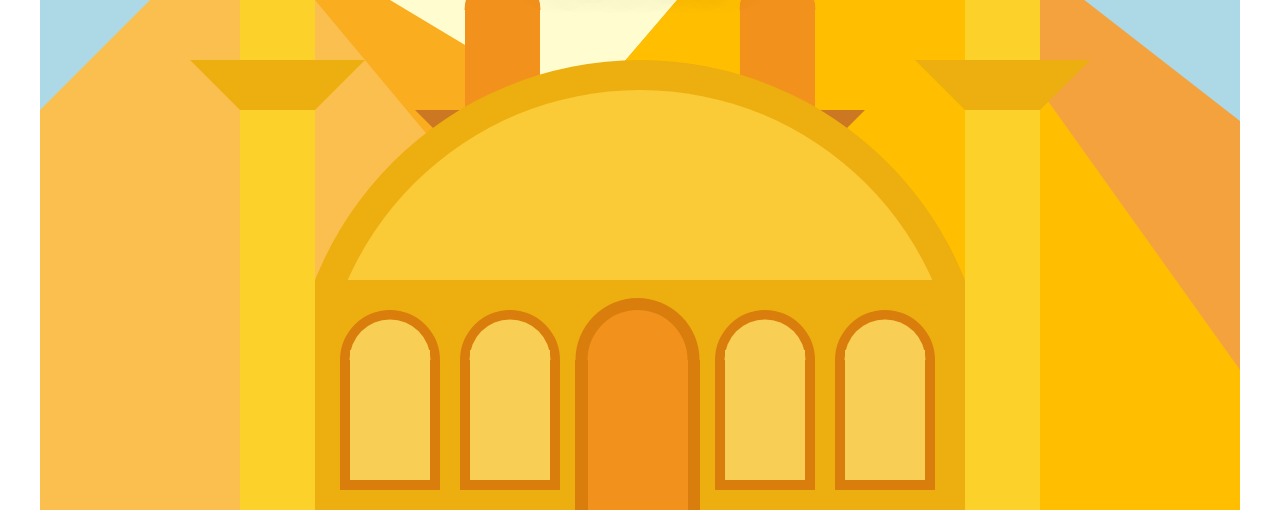
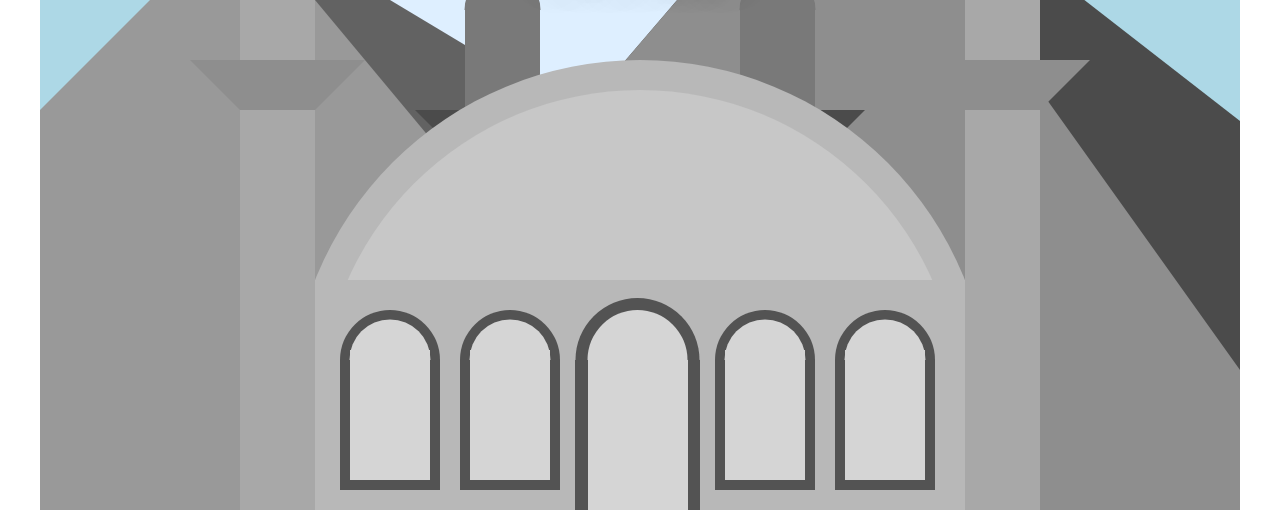
Before and after one commit to MFirtina61/Js-prog, a plain HTML site: page JS prog/Eind-PROG/grijs.html in a window 1280 px wide. Shown: the part 290-804 px from the top of the page. Drawn offline with Linux system fonts and the light colour scheme.

Commit message:
Nieuwe kleur

```diff
--- a/JS prog/Eind-PROG/index.html
+++ b/JS prog/Eind-PROG/grijs.html
@@ -9,8 +9,8 @@
       <h1>Ramadan Mubarak</h1>
       <p> Kom gezellig eten tijdens de Ramadan in Zaandam op 28 Januari aan de Plataanlaan</p>
     </div>
-   <a href="groen.html"> <canvas id="myCanvas" width="1200px" height="800"></canvas></a>
+    <a href="groen.html"><canvas id="myCanvas" width="1200px" height="800"></canvas></a>
 
-    <script src="script.js"></script>
+    <script src="grijs.js"></script>
   </body>
 </html>
--- /dev/null
+++ b/JS prog/Eind-PROG/grijs.js
@@ -0,0 +1,443 @@
+window.onload = canvas;
+var canvas = document.getElementById("myCanvas");
+var ctx = canvas.getContext("2d");
+
+//zon
+var yZon = 350;
+var xZon = 600;
+var radius = 300;
+var zonKleur = "#DEEFFF";
+
+function test() {
+  zonKleur = "red";
+}
+
+//pilaar H en B
+var Bpilaar = 75;
+var Hpilaar = 500;
+//pilaar
+var AchterKleurPaal = "#797979";
+var ActerStandje = "#4B4B4B";
+var VoorKleurPaal = "#A8A8A8";
+var VoorKleurStandje = "#8E8E8E";
+
+//berg
+var bergVoor1 = "#999999";
+var bergAchter1 = "#626262";
+var bergVoor2 = "#4B4B4B";
+var bergAchter2 = "#8E8E8E";
+
+
+//base
+var BaseKleur = "#B8B8B8";
+var binnenBaseKleur = "#C7C7C7";
+
+//achter raam kleur
+var achterRaamKleur = "#535353";
+var achterRaamGrote = 50;
+//voor raam
+var voorRaamKleur = "#D5D5D5";
+var voorRaamGrote = 40.5;
+
+//deur
+var Bdeur = 125;
+//deur kleur
+var deurKleur = "#535353";
+var blokKleur = "#D5D5D5";
+
+//ZON
+class zon1 {
+  constructor() {
+    this.yZon;
+    this.xZon;
+    this.radius;
+    this.zonKleur;
+  }
+  tekenZon(ctx) {
+    ctx.beginPath();
+    ctx.fillStyle = zonKleur;
+    ctx.arc(xZon, yZon, radius, 0, Math.PI * 2, false);
+    ctx.fill();
+    ctx.closePath();
+  }
+}
+
+class moskeebase {
+  constructor() {
+    this.BaseKleur;
+    this.binnenBaseKleur;
+  }
+  tekenBase(ctx) {
+    //base
+    ctx.beginPath();
+    ctx.fillStyle = BaseKleur;
+    ctx.arc(600, 700, 350, Math.PI, Math.PI * 2, false);
+    ctx.fill();
+    ctx.closePath();
+    //base vierkant
+    ctx.beginPath();
+    ctx.fillStyle = BaseKleur;
+    ctx.fillRect(250, 700, 700, 150);
+    ctx.fill();
+    ctx.closePath();
+
+    //boven binnen kant
+    ctx.beginPath();
+    ctx.fillStyle = binnenBaseKleur;
+    ctx.arc(600, 700, 320, Math.PI, Math.PI * 2, false);
+    ctx.fill();
+    ctx.closePath();
+    //onderkant
+    ctx.beginPath();
+    ctx.fillStyle = BaseKleur;
+    ctx.fillRect(250, 570, 700, 150);
+    ctx.fill();
+    ctx.closePath();
+  }
+}
+
+class voorPilaar {
+  constructor() {
+    this.VoorKleurPaal;
+    this.VoorKleurStandje;
+  }
+  tekenPilaar(ctx) {
+    //pilaar 2
+    ctx.beginPath();
+    ctx.fillStyle = VoorKleurPaal;
+    ctx.fillRect(925, 250, Bpilaar, 700);
+    ctx.fill();
+    ctx.closePath();
+
+    //standje 2
+    ctx.beginPath();
+    ctx.fillStyle = VoorKleurStandje;
+    ctx.moveTo(875, 350);
+    ctx.lineTo(1050, 350);
+    ctx.lineTo(1000, 400);
+    ctx.lineTo(925, 400);
+    ctx.fill();
+    ctx.closePath();
+
+    //pilaar 1
+    ctx.beginPath();
+    ctx.fillStyle = VoorKleurPaal;
+    ctx.fillRect(200, 250, Bpilaar, 700);
+    ctx.fill();
+    ctx.closePath();
+
+    //standje 1
+    ctx.beginPath();
+    ctx.fillStyle = VoorKleurStandje;
+    ctx.moveTo(150, 350);
+    ctx.lineTo(325, 350);
+    ctx.lineTo(275, 400);
+    ctx.lineTo(200, 400);
+    ctx.fill();
+    ctx.closePath();
+  }
+}
+class Apilaar {
+  constructor() {
+    this.AchterKleurPaal;
+  }
+  tekenAchterPilaar(ctx) {
+    //pilaar 3
+    ctx.beginPath();
+    ctx.fillStyle = AchterKleurPaal;
+    ctx.fillRect(700, 300, Bpilaar, Hpilaar);
+    ctx.fill();
+    ctx.closePath();
+
+    //standje 3
+    ctx.beginPath();
+    ctx.fillStyle = ActerStandje;
+    ctx.moveTo(650, 400);
+    ctx.lineTo(825, 400);
+    ctx.lineTo(775, 450);
+    ctx.lineTo(700, 450);
+    ctx.fill();
+    ctx.closePath();
+
+    //pilaar 4
+    ctx.beginPath();
+    ctx.fillStyle = AchterKleurPaal;
+    ctx.fillRect(425, 300, Bpilaar, Hpilaar);
+    ctx.fill();
+    ctx.closePath();
+
+    //standje 4
+    ctx.beginPath();
+    ctx.fillStyle = ActerStandje;
+    ctx.moveTo(375, 400);
+    ctx.lineTo(500, 400);
+    ctx.lineTo(450, 450);
+    ctx.lineTo(425, 450);
+    ctx.fill();
+    ctx.closePath();
+  }
+}
+
+class Berg2 {
+  constructor() {
+    this.bergVoor1;
+    this.bergAchter1;
+    this.bergVoor2;
+    this.bergAchter2;
+  }
+  tekenBerg(ctx) {
+    //Voorkant1
+    ctx.beginPath();
+    ctx.fillStyle = bergVoor1;
+    ctx.moveTo(200, 200);
+    ctx.lineTo(800, 800);
+    ctx.lineTo(-400, 800);
+    ctx.fill();
+    ctx.closePath();
+
+    //Achterkant1
+    ctx.beginPath();
+    ctx.fillStyle = bergAchter1;
+    ctx.moveTo(200, 200);
+    ctx.lineTo(1200, 800);
+    ctx.lineTo(700, 800);
+    ctx.fill();
+    ctx.closePath();
+
+    //Voorkant2
+    ctx.beginPath();
+    ctx.fillStyle = bergVoor2;
+    ctx.moveTo(800, 100);
+    ctx.lineTo(1700, 800);
+    ctx.lineTo(200, 800);
+    ctx.fill();
+    ctx.closePath();
+
+    //Achterkant2
+    ctx.beginPath();
+    ctx.fillStyle = bergAchter2;
+    ctx.moveTo(800, 100);
+    ctx.lineTo(1300, 800);
+    ctx.lineTo(200, 800);
+    ctx.fill();
+    ctx.closePath();
+  }
+}
+
+class Bovenkantpilaar {
+  constructor() {
+    this.VoorKleurPaal;
+    this.AchterKleurPaal;
+  }
+  tekenBoven(ctx) {
+    //voor1
+    ctx.beginPath();
+    ctx.arc(237.5, 250, 38, Math.PI, 2 * Math.PI);
+    ctx.fillStyle = VoorKleurPaal;
+    ctx.fill();
+
+    //achter1
+    ctx.beginPath();
+    ctx.arc(462.5, 300, 38, Math.PI, 2 * Math.PI);
+    ctx.fillStyle = AchterKleurPaal;
+    ctx.fill();
+
+    //achter2
+    ctx.beginPath();
+    ctx.arc(737.5, 300, 38, Math.PI, 2 * Math.PI);
+    ctx.fillStyle = AchterKleurPaal;
+    ctx.fill();
+
+    //voor2
+    ctx.beginPath();
+    ctx.arc(962.5, 250, 38, Math.PI, 2 * Math.PI);
+    ctx.fillStyle = VoorKleurPaal;
+    ctx.fill();
+  }
+}
+
+class deur {
+  constructor() {
+    this.deurKleur;
+    this.blokKleur;
+  }
+  tekenDeur(ctx) {
+    //Vierkant deur
+    ctx.beginPath();
+    ctx.fillStyle = deurKleur;
+    ctx.fillRect(535, 650, 125, 150);
+    ctx.fill();
+    ctx.closePath();
+
+    ctx.beginPath();
+    ctx.fillStyle = blokKleur;
+    ctx.fillRect(548, 650, 100, 150);
+    ctx.fill();
+    ctx.closePath();
+
+    //Bovekant van deur
+    ctx.beginPath();
+    ctx.arc(597.5, 650, 62, Math.PI, 2 * Math.PI);
+    ctx.fillStyle = deurKleur;
+    ctx.fill();
+
+    //deur binnen
+    ctx.beginPath();
+    ctx.arc(597.5, 650, 50, Math.PI, 2 * Math.PI);
+    ctx.fillStyle = blokKleur;
+    ctx.fill();
+  }
+}
+
+class raam {
+  constructor() {
+    this.achterRaamKleur;
+    this.achterRaamGrote;
+  }
+  tekenRaam(ctx) {
+    //raam 1
+    ctx.beginPath();
+    ctx.fillStyle = achterRaamKleur;
+    ctx.fillRect(300, 650, 100, 130);
+    ctx.fill();
+    ctx.closePath();
+
+    //Bovekant van raam 1
+    ctx.beginPath();
+    ctx.arc(350, 650, achterRaamGrote, Math.PI, 2 * Math.PI);
+    ctx.fillStyle = achterRaamKleur;
+    ctx.fill();
+
+    //raam 2
+    ctx.beginPath();
+    ctx.fillStyle = achterRaamKleur;
+    ctx.fillRect(420, 650, 100, 130);
+    ctx.fill();
+    ctx.closePath();
+
+    //Bovekant van raam 2
+    ctx.beginPath();
+    ctx.arc(845, 650, achterRaamGrote, Math.PI, 2 * Math.PI);
+    ctx.fillStyle = achterRaamKleur;
+    ctx.fill();
+
+    //raam 3
+    ctx.beginPath();
+    ctx.fillStyle = achterRaamKleur;
+    ctx.fillRect(675, 650, 100, 130);
+    ctx.fill();
+    ctx.closePath();
+
+    //Bovekant van raam 3
+    ctx.beginPath();
+    ctx.arc(470, 650, achterRaamGrote, Math.PI, 2 * Math.PI);
+    ctx.fillStyle = achterRaamKleur;
+    ctx.fill();
+
+    //raam 4
+    ctx.beginPath();
+    ctx.fillStyle = achterRaamKleur;
+    ctx.fillRect(795, 650, 100, 130);
+    ctx.fill();
+    ctx.closePath();
+
+    //Bovekant van raam 4
+    ctx.beginPath();
+    ctx.arc(725, 650, achterRaamGrote, Math.PI, 2 * Math.PI);
+    ctx.fillStyle = achterRaamKleur;
+    ctx.fill();
+  }
+}
+
+class voorRaam {
+  constructor() {
+    this.voorRaamKleur;
+    this.voorRaamGrote;
+  }
+  tekenVoorRaam(ctx) {
+    //raam 1
+    ctx.beginPath();
+    ctx.fillStyle = voorRaamKleur;
+    ctx.fillRect(310, 640, 80, 130);
+    ctx.fill();
+    ctx.closePath();
+
+    //Bovekant van raam 1
+    ctx.beginPath();
+    ctx.arc(350, 650, voorRaamGrote, Math.PI, 2 * Math.PI);
+    ctx.fillStyle = voorRaamKleur;
+    ctx.fill();
+
+    //raam 2
+    ctx.beginPath();
+    ctx.fillStyle = voorRaamKleur;
+    ctx.fillRect(430, 640, 80, 130);
+    ctx.fill();
+    ctx.closePath();
+
+    //Bovekant van raam 3
+    ctx.beginPath();
+    ctx.arc(470, 650, voorRaamGrote, Math.PI, 2 * Math.PI);
+    ctx.fillStyle = voorRaamKleur;
+    ctx.fill();
+
+    //raam 3
+    ctx.beginPath();
+    ctx.fillStyle = voorRaamKleur;
+    ctx.fillRect(685, 640, 80, 130);
+    ctx.fill();
+    ctx.closePath();
+
+    //Bovekant van raam 3
+    ctx.beginPath();
+    ctx.arc(725, 650, voorRaamGrote, Math.PI, 2 * Math.PI);
+    ctx.fillStyle = voorRaamKleur;
+    ctx.fill();
+
+    //raam 4
+    ctx.beginPath();
+    ctx.fillStyle = voorRaamKleur;
+    ctx.fillRect(805, 640, 80, 130);
+    ctx.fill();
+    ctx.closePath();
+
+    //Bovekant van raam 4
+    ctx.beginPath();
+    ctx.arc(845, 650, voorRaamGrote, Math.PI, 2 * Math.PI);
+    ctx.fillStyle = voorRaamKleur;
+    ctx.fill();
+  }
+}
+
+let zon = new zon1();
+zon.tekenZon(ctx);
+
+let bergen = new Berg2();
+bergen.tekenBerg(ctx);
+
+let pilaarA = new Apilaar();
+pilaarA.tekenAchterPilaar(ctx);
+
+let bovenkant = new Bovenkantpilaar();
+bovenkant.tekenBoven(ctx);
+
+let base = new moskeebase();
+base.tekenBase(ctx);
+
+let pilaarV = new voorPilaar();
+pilaarV.tekenPilaar(ctx);
+
+let deuren = new deur();
+deuren.tekenDeur(ctx);
+
+let raamen = new raam();
+raamen.tekenRaam(ctx);
+
+let voorRaamen = new voorRaam();
+voorRaamen.tekenVoorRaam(ctx);
+
+function verander() {
+  canvas.classList.toggle("donker");
+  test();
+}
+canvas.addEventListener("click", verander);
```
